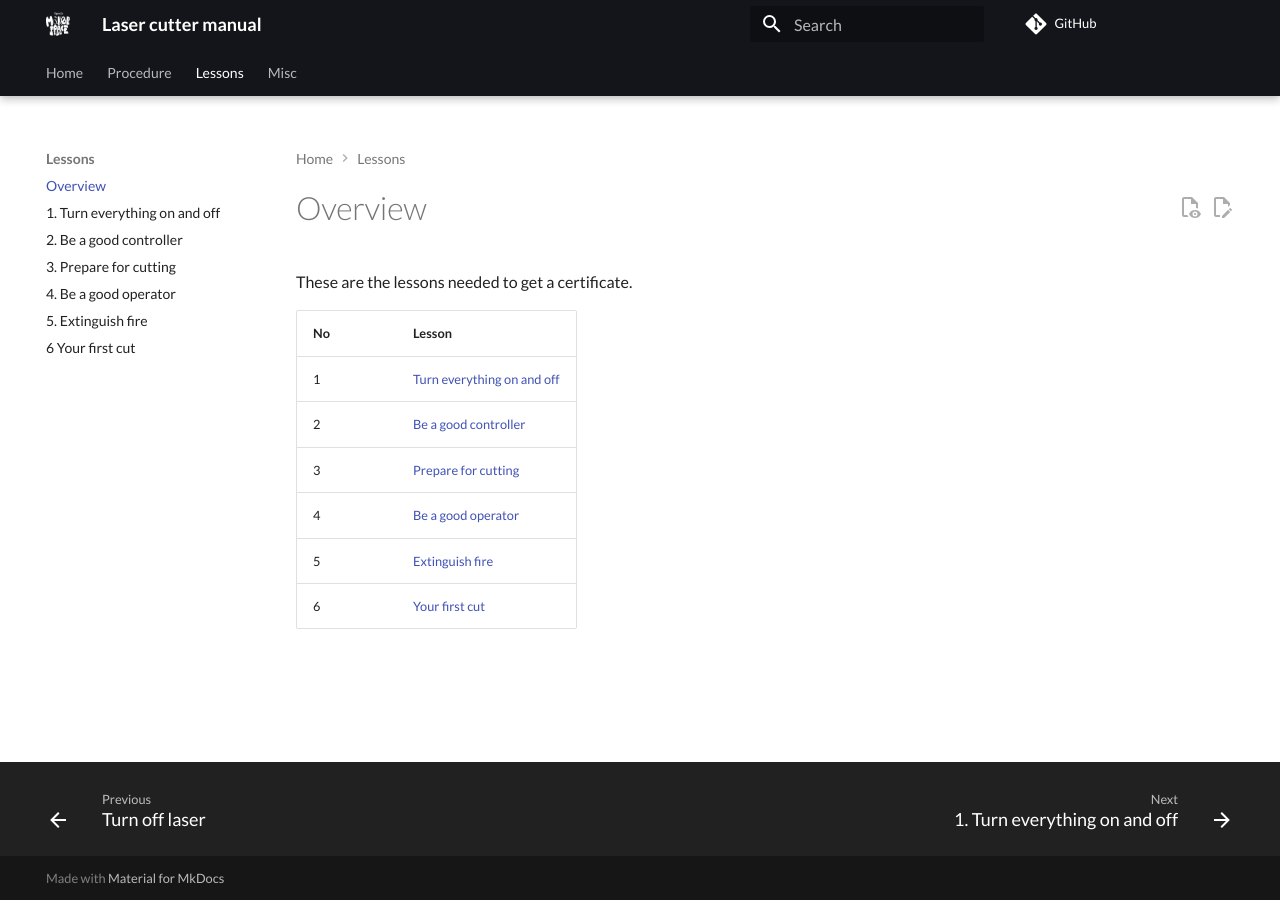
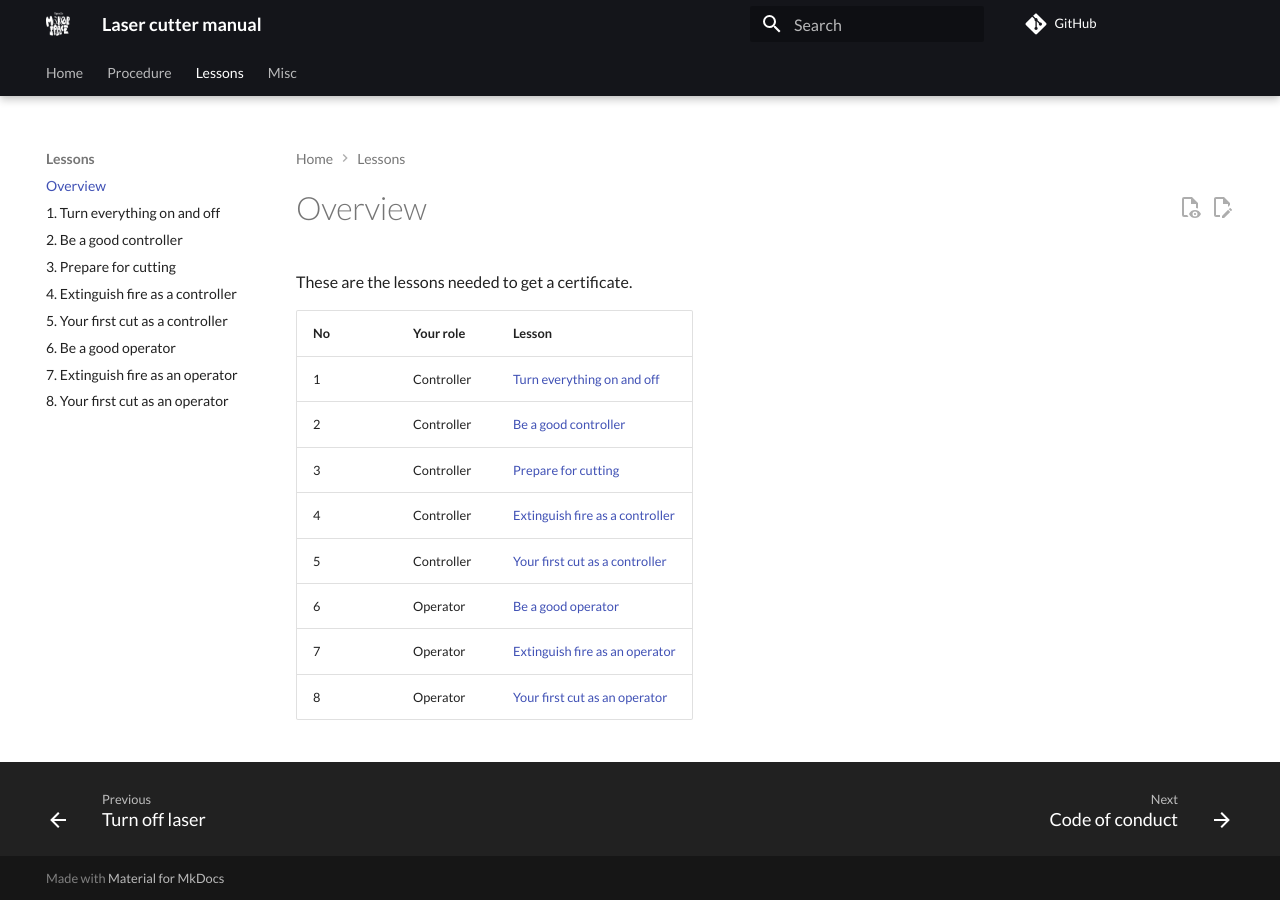
Before and after one commit to uppsala-makerspace/laser_cutter_guide, an MkDocs documentation site: the page built from docs/lessons/README.md, in a window 1280 px wide. Built offline with MkDocs 1.6.1 and Material for MkDocs 9.7.7, drawn with Linux system fonts in a browser that asks for light colours; comment, search, counter and statistics services are not loaded.

Commit message:
Draft of all lessons

```diff
--- a/docs/lessons/README.md
+++ b/docs/lessons/README.md
@@ -2,11 +2,13 @@
 
 These are the lessons needed to get a certificate.
 
-No |Lesson
----|-------------------------------------
-1  |[Turn everything on and off](1_turn_everything_on_and_off.md)
-2  |[Be a good controller](2_be_a_good_controller.md)
-3  |[Prepare for cutting](3_prepare_cutting.md)
-4  |[Be a good operator](4_be_a_good_operator.md)
-5  |[Extinguish fire](5_extinguish_fire.md)
-6  |[Your first cut](6_your_first_cut.md)
+No |Your role |Lesson
+---|----------|---------------------------
+1  |Controller|[Turn everything on and off](1_turn_everything_on_and_off.md)
+2  |Controller|[Be a good controller](2_be_a_good_controller.md)
+3  |Controller|[Prepare for cutting](3_prepare_cutting.md)
+4  |Controller|[Extinguish fire as a controller](4_extinguish_fire_as_controller.md)
+5  |Controller|[Your first cut as a controller](5_your_first_cut_as_controller.md)
+6  |Operator  |[Be a good operator](6_be_a_good_operator.md)
+7  |Operator  |[Extinguish fire as an operator](7_extinguish_fire_as_operator.md)
+8  |Operator  |[Your first cut as an operator](8_your_first_cut_as_operator.md)
--- a/mkdocs.yml
+++ b/mkdocs.yml
@@ -24,12 +24,14 @@ nav:
     - Turn off ventilation: steps/turn_off_ventilation.md
   - Lessons:
     - Overview: lessons/README.md
-    - 1. Turn everything on and off: lessons/1_turn_everything_on_and_off.md
-    - 2. Be a good controller: lessons/2_be_a_good_controller.md
-    - 3. Prepare for cutting: lessons/3_prepare_cutting.md
-    - 4. Be a good operator: lessons/4_be_a_good_operator.md
-    - 5. Extinguish fire: lessons/5_extinguish_fire.md
-    - 6  Your first cut: lessons/6_your_first_cut.md
+    - 1. Turn everything on and off: lessons/1_turn_everything_on_and_off.md)
+    - 2. Be a good controller: lessons/2_be_a_good_controller.md)
+    - 3. Prepare for cutting: lessons/3_prepare_cutting.md)
+    - 4. Extinguish fire as a controller: lessons/4_extinguish_fire_as_controller.md)
+    - 5. Your first cut as a controller: lessons/5_your_first_cut_as_controller.md)
+    - 6. Be a good operator: lessons/6_be_a_good_operator.md)
+    - 7. Extinguish fire as an operator: lessons/7_extinguish_fire_as_operator.md)
+    - 8. Your first cut as an operator: lessons/8_your_first_cut_as_operator.md)
   - Misc:
     - Code of conduct: CODE_OF_CONDUCT.md
     - Contributing: CONTRIBUTING.md
```
Also changed, not shown: docs/lessons/5_your_first_cut_as_controller.md (added, +59 -0 lines), docs/lessons/6_your_first_cut.md (deleted, +0 -10 lines), docs/lessons/7_extinguish_fire_as_operator.md (added, +59 -0 lines), docs/lessons/8_your_first_cut_as_operator.md (added, +59 -0 lines), docs/lessons/4_extinguish_fire_as_controller.md (renamed from docs/lessons/5_extinguish_fire.md), docs/lessons/6_be_a_good_operator.md (renamed from docs/lessons/4_be_a_good_operator.md).
